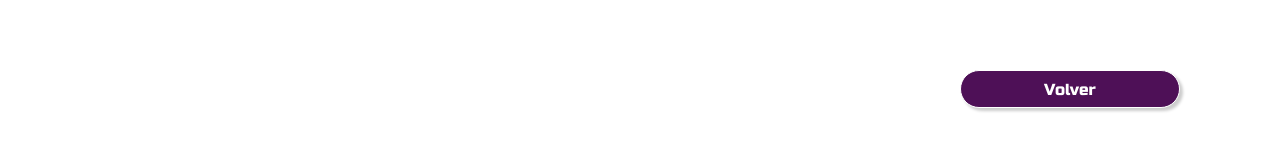
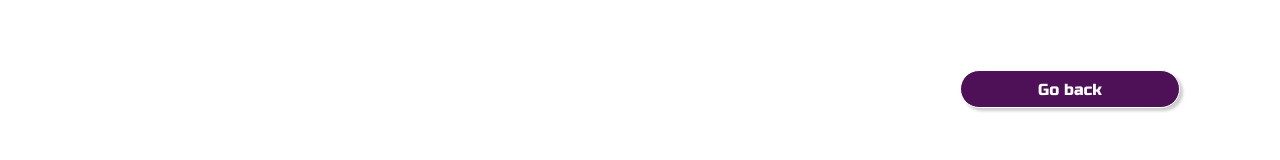
Before and after one commit to rodo08/vertex-front, a Vue app: page /past-events in a window 1280 px wide. Shown: the part 265-425 px from the top of the page. Built offline with nearby package versions, Linux system fonts and the light colour scheme; data requests are answered from the project's data file.

Commit message:
Fix go back buttons language

```diff
--- a/src/views/404View.vue
+++ b/src/views/404View.vue
@@ -22,8 +22,8 @@ import router from '@/router/routes.js'
     <div>⡰⠁⠀⢀⣀⣀⡀⠀⠀⠀⢀⡀⠀⢸⡜</div>
     <div>⢳⡀⠉⣿⣿⣿⣿⣷⣶⣤⣾⣿⣿⣧⣦⡄</div>
     <div>⠉⠒⠻⠿⠿⠿⠛⠛⠛⠉⠉⠉⠙⠋⠁</div>
-    <p>Lo sentimos, la página que estás intentando ver no existe.</p>
-    <Button text="volver" color="pink" @click="handleBackToHome(router)" />
+    <p>Sorry, the page you're looking for doesn't exist.</p>
+    <Button text="Go Back" color="pink" @click="handleBackToHome(router)" />
   </section>
 </template>
 
--- a/src/views/CreatedEventsView.vue
+++ b/src/views/CreatedEventsView.vue
@@ -105,7 +105,7 @@ const handleEventCard = () => {}
       </li>
     </ul>
     <div class="events__button-back">
-      <Button text="Volver" color="purple" @click="handleGoToUser(router)" />
+      <Button text="Go Back" color="purple" @click="handleGoToUser(router)" />
     </div>
   </section>
 </template>
--- a/src/views/PastEventsView.vue
+++ b/src/views/PastEventsView.vue
@@ -1,6 +1,5 @@
 <script setup>
 import { ref } from 'vue'
-//import axios from 'axios'
 import NavComponent from '../components/NavComponent.vue'
 import EventCard from '../components/EventCard.vue'
 import Button from '../components/MainButton.vue'
@@ -98,7 +97,7 @@ const handleEventCard = () => {
       </li>
     </ul>
     <div class="events__button-back">
-      <Button text="Volver" color="purple" @click="handleGoToUser(router)" />
+      <Button text="Go back" color="purple" @click="handleGoToUser(router)" />
     </div>
   </section>
 </template>
```
Also changed, not shown: src/firebase/firebaseConfig.js (deleted, +0 -17 lines), src/views/EventDetailView.vue (+4 -4 lines), src/views/PersonalInfoView.vue (+0 -9 lines).
